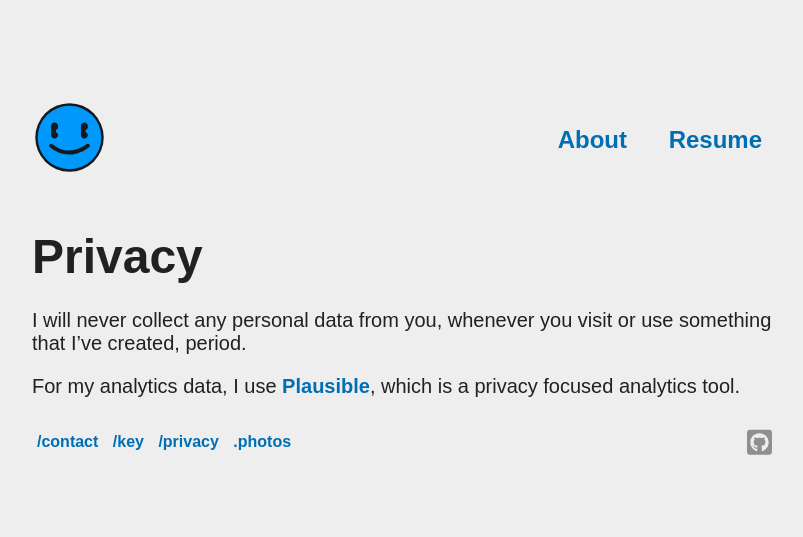
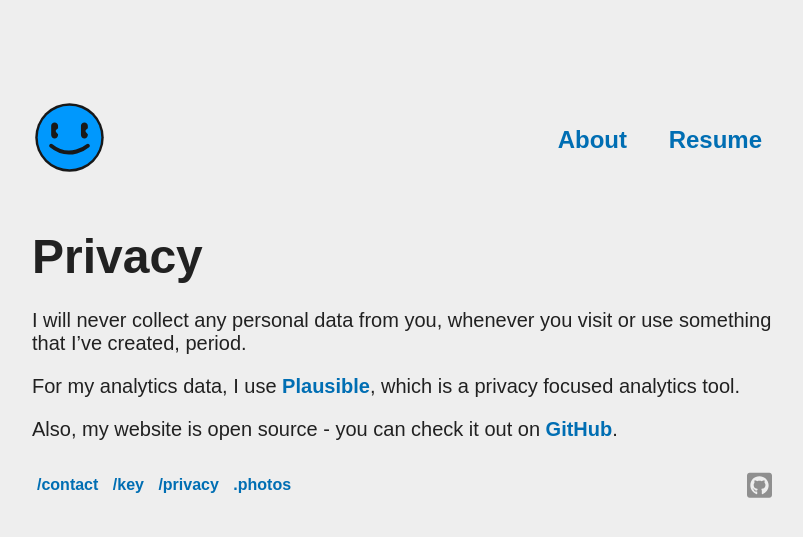
Before and after one commit to timharek/timharek.no, a Jekyll site: the page built from pages/privacy.md, in a window 1280 px wide. Shown: the top 537 px of the page, without its empty margins (238-1041 px from the left). Built offline with Jekyll 4.4.1, drawn with Linux system fonts in a browser that asks for light colours; some web fonts are replaced.

Commit message:
chore: Added this project's link to the privacy-page

```diff
--- a/pages/privacy.md
+++ b/pages/privacy.md
@@ -9,3 +9,5 @@ menu: footer
 I will never collect any personal data from you, whenever you visit or use something that I've created, period.
 
 For my analytics data, I use <a href="https://plausible.io/" target="_blank" rel="noopener noreferrer"> Plausible</a>, which is a privacy focused analytics tool.
+
+Also, my website is open source - you can check it out on <a href="https://github.com/timharek/timharek.no" target="_blank" rel="noopener noreferrer">GitHub</a>.
```
